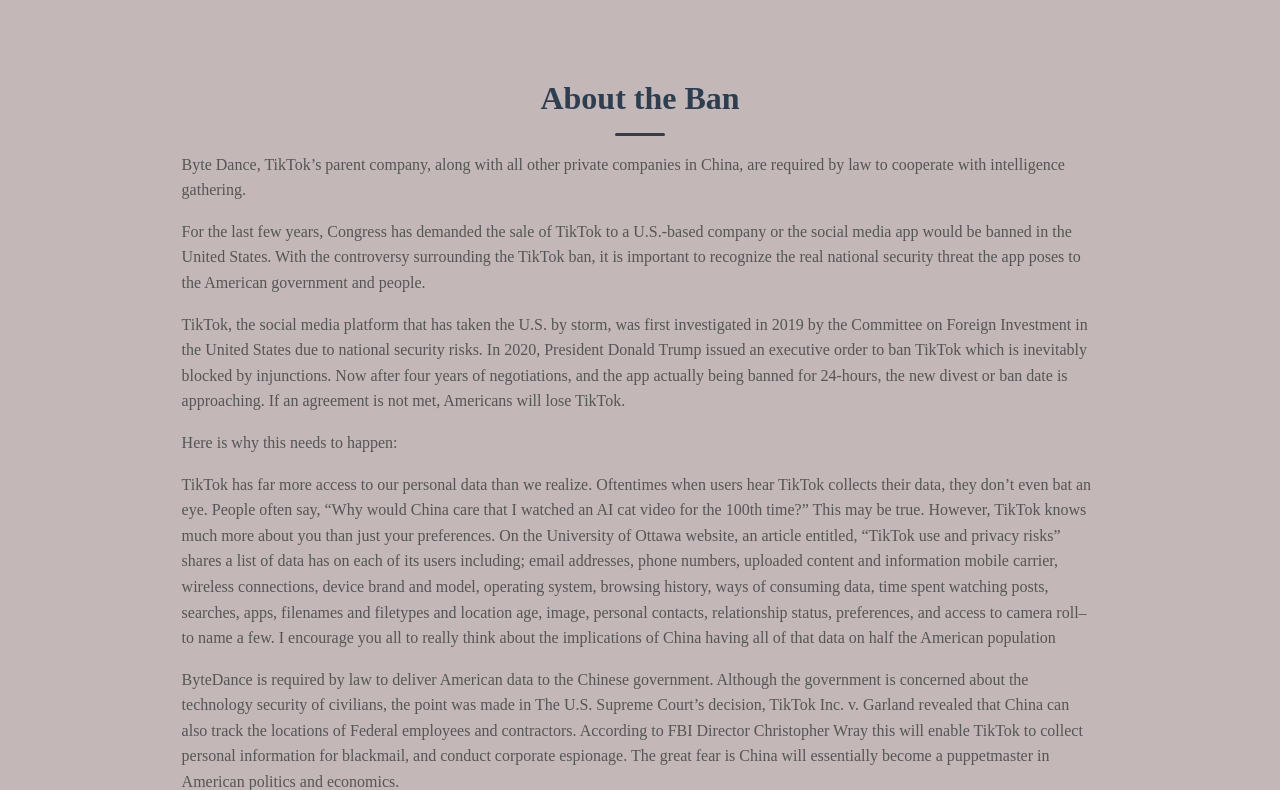
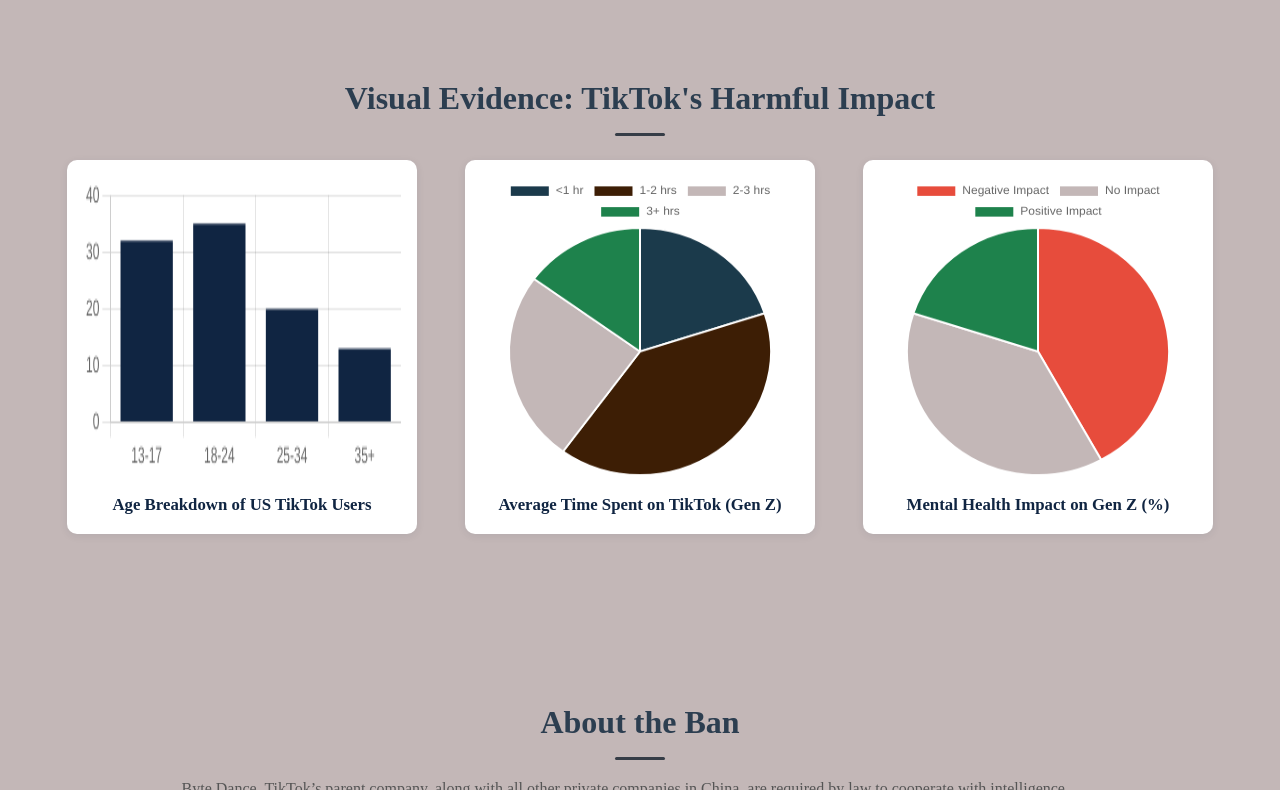
Before and after one commit to gianna-gatson/tiktokknows, a plain HTML site: page index.html in a window 1280 px wide. Shown: the part 668-1458 px from the top of the page. Drawn offline with nearby package versions, Linux system fonts and the light colour scheme.

Commit message:
Added graphs

```diff
--- a/css/styles.css
+++ b/css/styles.css
@@ -1,3 +1,39 @@
+.chart-label {
+  margin-top: 1rem;
+  font-size: 1.05rem;
+  color: #102542;
+  font-weight: 600;
+  text-align: center;
+}
+/* TikTok statistics charts layout */
+.tiktok-stats {
+  margin: 2rem auto;
+  text-align: center;
+}
+.charts-row {
+  display: flex;
+  flex-wrap: wrap;
+  gap: 2rem;
+  justify-content: center;
+  align-items: flex-start;
+}
+.chart-box {
+  flex: 1 1 300px;
+  max-width: 350px;
+  min-width: 250px;
+  background: #fff;
+  border-radius: 10px;
+  box-shadow: 0 2px 8px rgba(16,37,66,0.08);
+  padding: 1rem;
+  margin: 0.5rem;
+}
+.chart-box canvas {
+  width: 100% !important;
+  height: 300px !important;
+  max-width: 100%;
+  display: block;
+  margin: 0 auto;
+}
 header {
   padding-top: 2rem;
 }
--- a/index.html
+++ b/index.html
@@ -4,7 +4,9 @@
     <meta charset="UTF-8">
     <meta name="viewport" content="width=device-width, initial-scale=1.0">
     <title>Gianna Gatson Portfolio</title>
+
   <link rel="stylesheet" href="css/styles.css">
+  <script src="https://cdn.jsdelivr.net/npm/chart.js"></script>
 
 
 </head>
@@ -24,14 +26,92 @@
 <header>
 
 <div class="header_image">
+
   <img src="images/landingimage.png" alt="Header Image">
 </div>
+
+<!-- TikTok Ban Statistics Section -->
+<section class="tiktok-stats">
+  <h2>Visual Evidence: TikTok's Harmful Impact</h2>
+  <div class="charts-row">
+    <div class="chart-box">
+      <canvas id="ageBarChart"></canvas>
+      <div class="chart-label">Age Breakdown of US TikTok Users</div>
+    </div>
+    <div class="chart-box">
+      <canvas id="timePieChart"></canvas>
+      <div class="chart-label">Average Time Spent on TikTok (Gen Z)</div>
+    </div>
+    <div class="chart-box">
+  <canvas id="mentalHealthPie"></canvas>
+  <div class="chart-label">Mental Health Impact on Gen Z (%)</div>
+    </div>
+  </div>
+</section>
 
 </header>
 
 
 
 <main>
+<script>
+// Chart 1: Age breakdown (Bar Chart)
+new Chart(document.getElementById('ageBarChart').getContext('2d'), {
+  type: 'bar',
+  data: {
+    labels: ['13-17', '18-24', '25-34', '35+'],
+    datasets: [{
+      label: 'US TikTok Users (%)',
+      data: [32, 35, 20, 13],
+      backgroundColor: '#102542'
+    }]
+  },
+  options: {
+    responsive: true,
+    plugins: { legend: { display: false } },
+    scales: { y: { beginAtZero: true, max: 40 } }
+  }
+});
+
+// Chart 2: Time spent (Pie Chart)
+new Chart(document.getElementById('timePieChart').getContext('2d'), {
+  type: 'pie',
+  data: {
+    labels: ['<1 hr', '1-2 hrs', '2-3 hrs', '3+ hrs'],
+    datasets: [{
+      data: [20, 40, 25, 15],
+      backgroundColor: ['#1b3a4b', '#3d1e05', '#c3b7b7', '#1e824c']
+    }]
+  },
+  options: { responsive: true }
+});
+
+// Chart 3: Mental Health Impact on Gen Z (Pie Chart)
+new Chart(document.getElementById('mentalHealthPie').getContext('2d'), {
+  type: 'pie',
+  data: {
+    labels: ['Negative Impact', 'No Impact', 'Positive Impact'],
+    datasets: [{
+      data: [42, 38, 20], // Example: 42% negative, 38% no impact, 20% positive
+      backgroundColor: ['#e74c3c', '#c3b7b7', '#1e824c']
+    }]
+  },
+  options: {
+    responsive: true,
+    plugins: {
+      tooltip: {
+        callbacks: {
+          label: function(context) {
+            let label = context.label || '';
+            let value = context.parsed;
+            return `${label}: ${value}%`;
+          }
+        }
+      }
+    }
+  }
+});
+</script>
 
 <!-- about me -->
 <section class="about-section" id="about">
```
Also changed, not shown: 1 other file.
